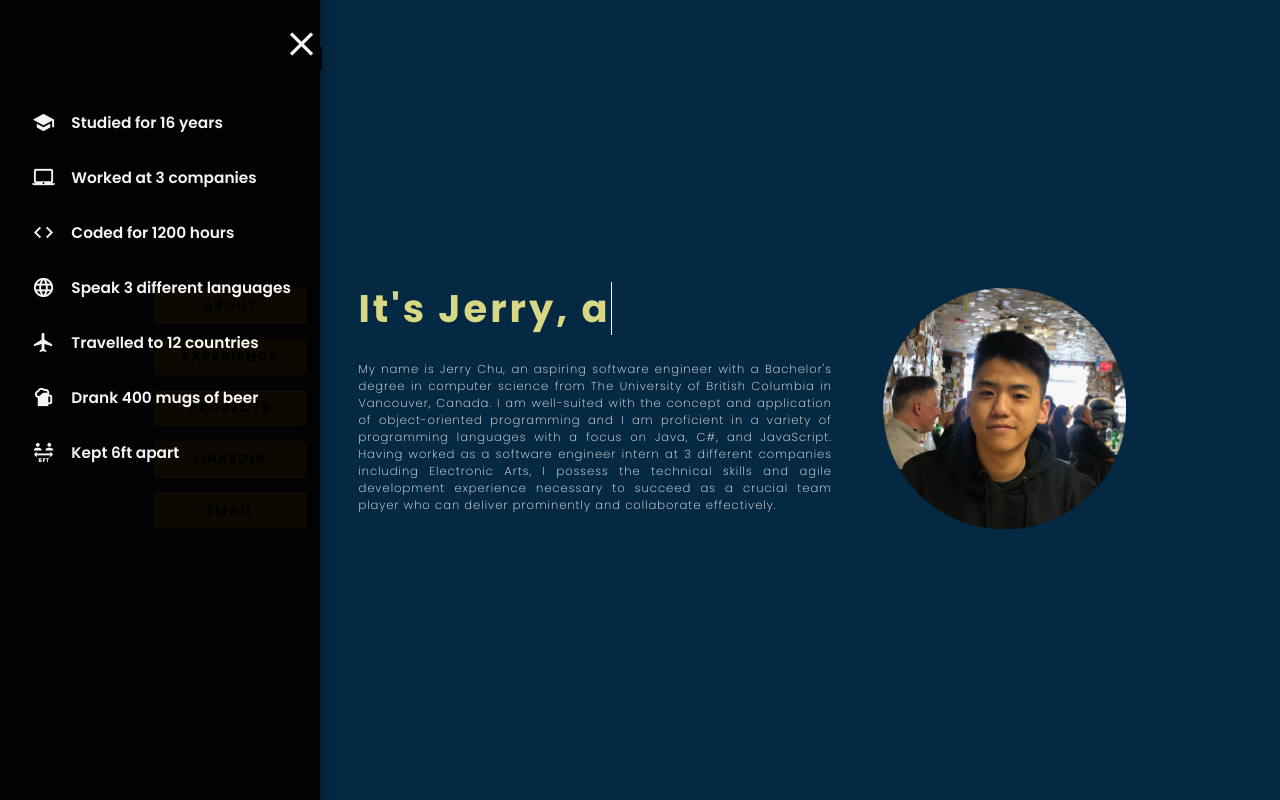
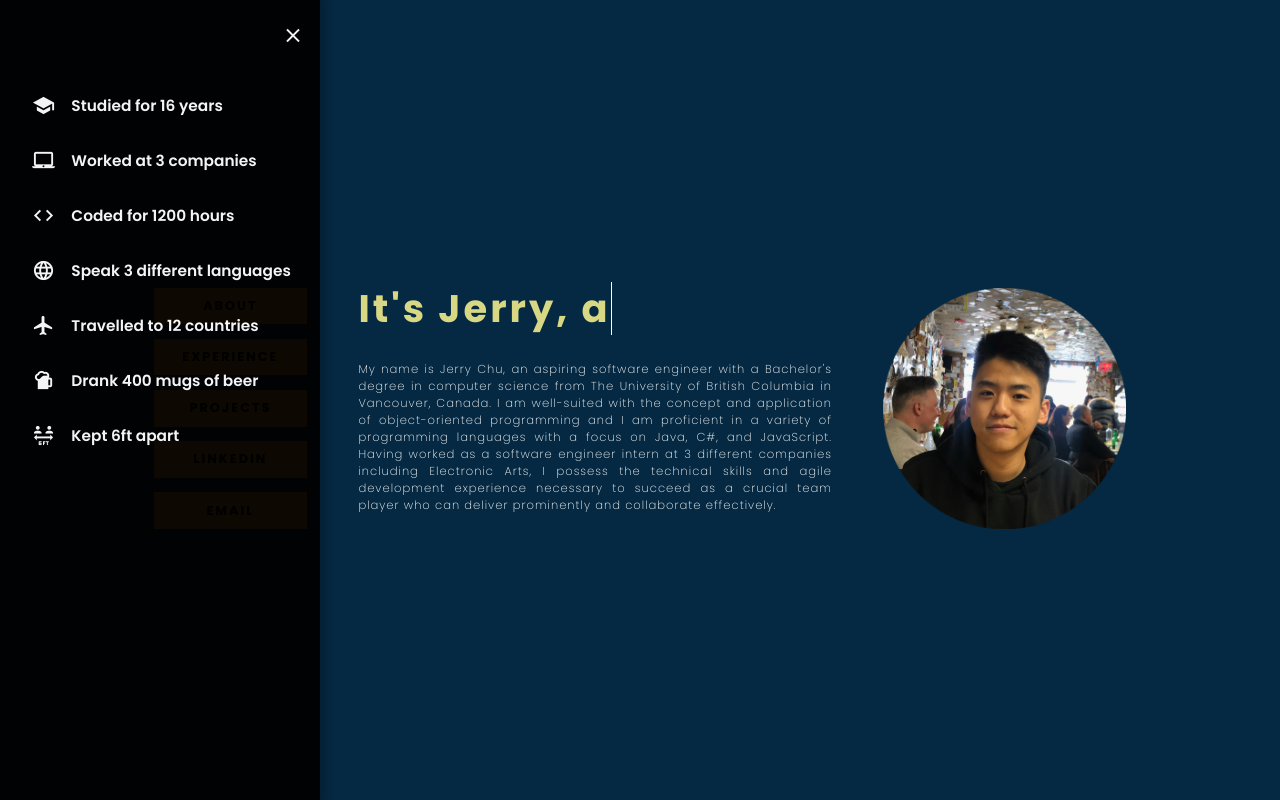
Before and after one commit to jayyahh/My-Site, a plain HTML site: page index.html in a window 1280 px wide. Both pictures are taken after a click on the link "ABOUT". Drawn offline with Linux system fonts and the light colour scheme.

Commit message:
made close about bar button sizable, and added effect on hover on off

```diff
--- a/style.css
+++ b/style.css
@@ -33,14 +33,21 @@ body {
 
 .aboutBarClose {
     position: relative;
-    color: #fff;
     background: #000;
     top: 3%;
     left: 88%;
+    font-size: 1.2vw;
 }
 
 .aboutBarClose .material-icons {
-    font-size: 2.5em;
+    font-size: 1.5em;
+    color: #fff;
+    transition: color 0.1s;
+}
+
+.aboutBarClose .material-icons:hover {
+    color: rgb(230, 230, 230);
+    transition: color 0.1s;
 }
 
 .aboutBarItem {
```
